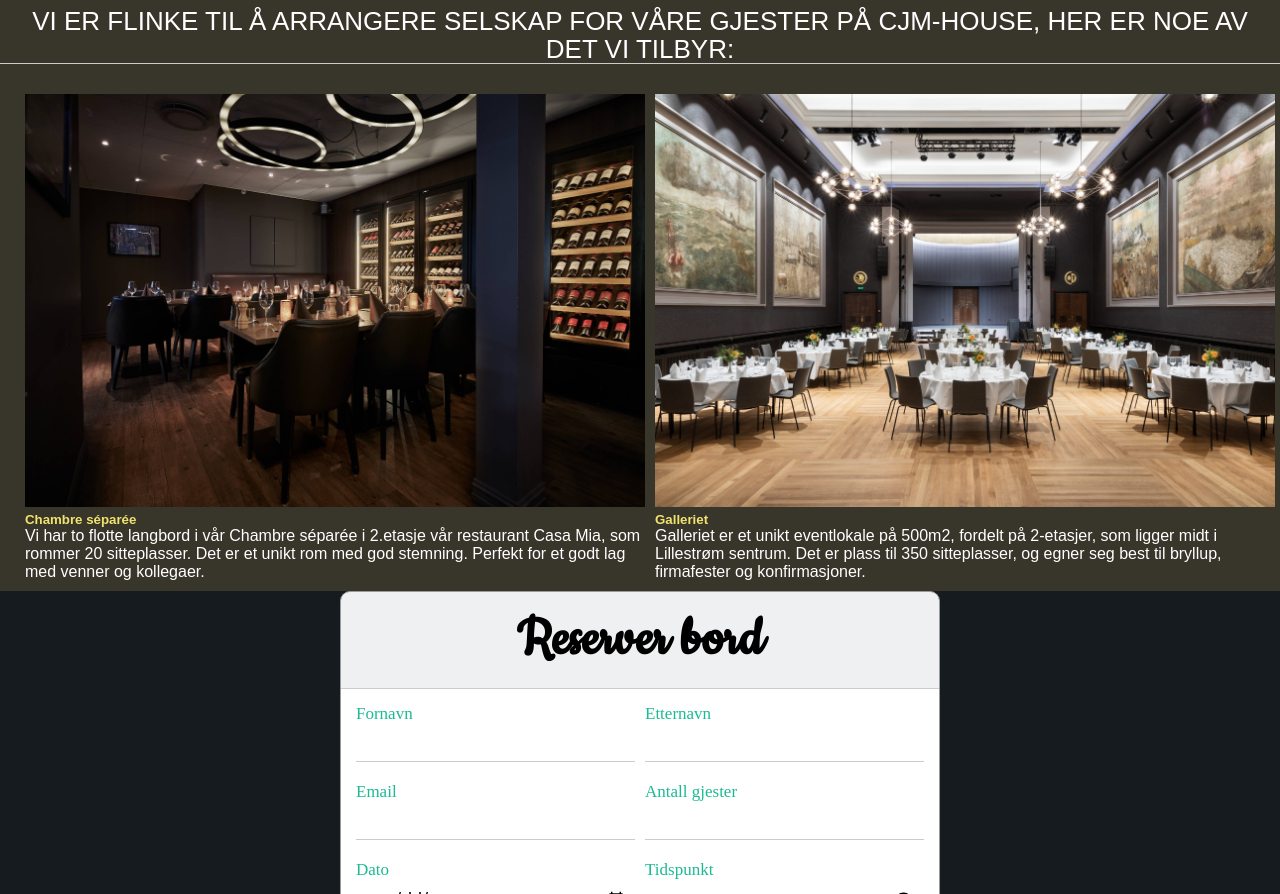
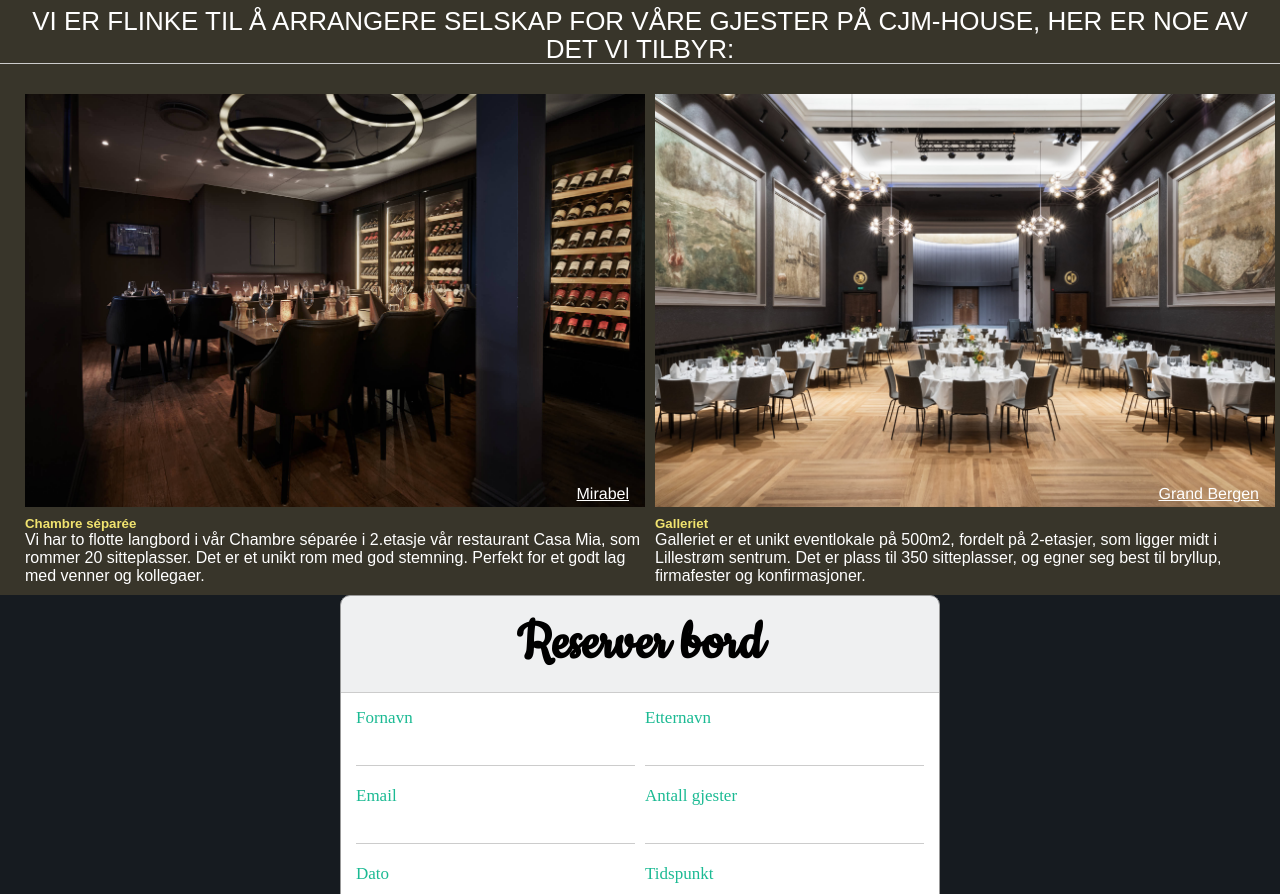
Before and after one commit to Sleepyhead0o/eksamendata1200, a plain HTML site: page src/bookingPage2.html in a window 1280 px wide. Shown: the part 944-1838 px from the top of the page. Drawn offline with Linux system fonts and the light colour scheme; a web font is replaced by a local one.

Commit message:
Copyright bilder

```diff
--- a/src/bookingPage2.css
+++ b/src/bookingPage2.css
@@ -92,6 +92,17 @@
     flex-direction: column;
     margin: 5px;
 
+}
+
+.bildecontainer {
+    position: relative;
+}
+
+.bilde-opphavsrett {
+    position: absolute;
+    bottom: 8px;
+    right: 16px;
+    color: white;
 }
 
 .selskapslokaler-tekst {
--- a/src/bookingPage2.html
+++ b/src/bookingPage2.html
@@ -42,7 +42,10 @@
 
     <div class="selskapslokale-container">
         <div class="rad">
+            <div class="bildecontainer">
             <img class="selskapslokale-img" src="chambre-separee.jpg" alt="Selskapslokalet chambre separee" >
+                <a href="https://www.mirabel.no/" target="_blank" class="bilde-opphavsrett">Mirabel</a>
+            </div>
             <div class="selskapslokaler-tekst">
                 <h5 class="gul-tekst">Chambre séparée</h5>
                 <p>Vi har to flotte langbord i vår Chambre séparée i 2.etasje vår restaurant Casa Mia, som rommer 20 sitteplasser. Det er et unikt rom med god stemning. Perfekt for et godt lag med venner og kollegaer.</p>
@@ -50,7 +53,10 @@
         </div>
 
         <div class="rad">
+            <div class="bildecontainer">
             <img class="selskapslokale-img" src="Galleriet.jpg" alt="Selskapslokalet Galleriet" >
+                <a href="https://www.grandbergen.no" target="_blank" class="bilde-opphavsrett">Grand Bergen</a>
+            </div>
             <div class="selskapslokaler-tekst">
                 <h5 class="gul-tekst">Galleriet</h5>
                 <p>Galleriet er et unikt eventlokale på 500m2, fordelt på 2-etasjer, som ligger midt i Lillestrøm sentrum. Det er plass til 350 sitteplasser, og egner seg best til bryllup, firmafester og konfirmasjoner. </p>
```
